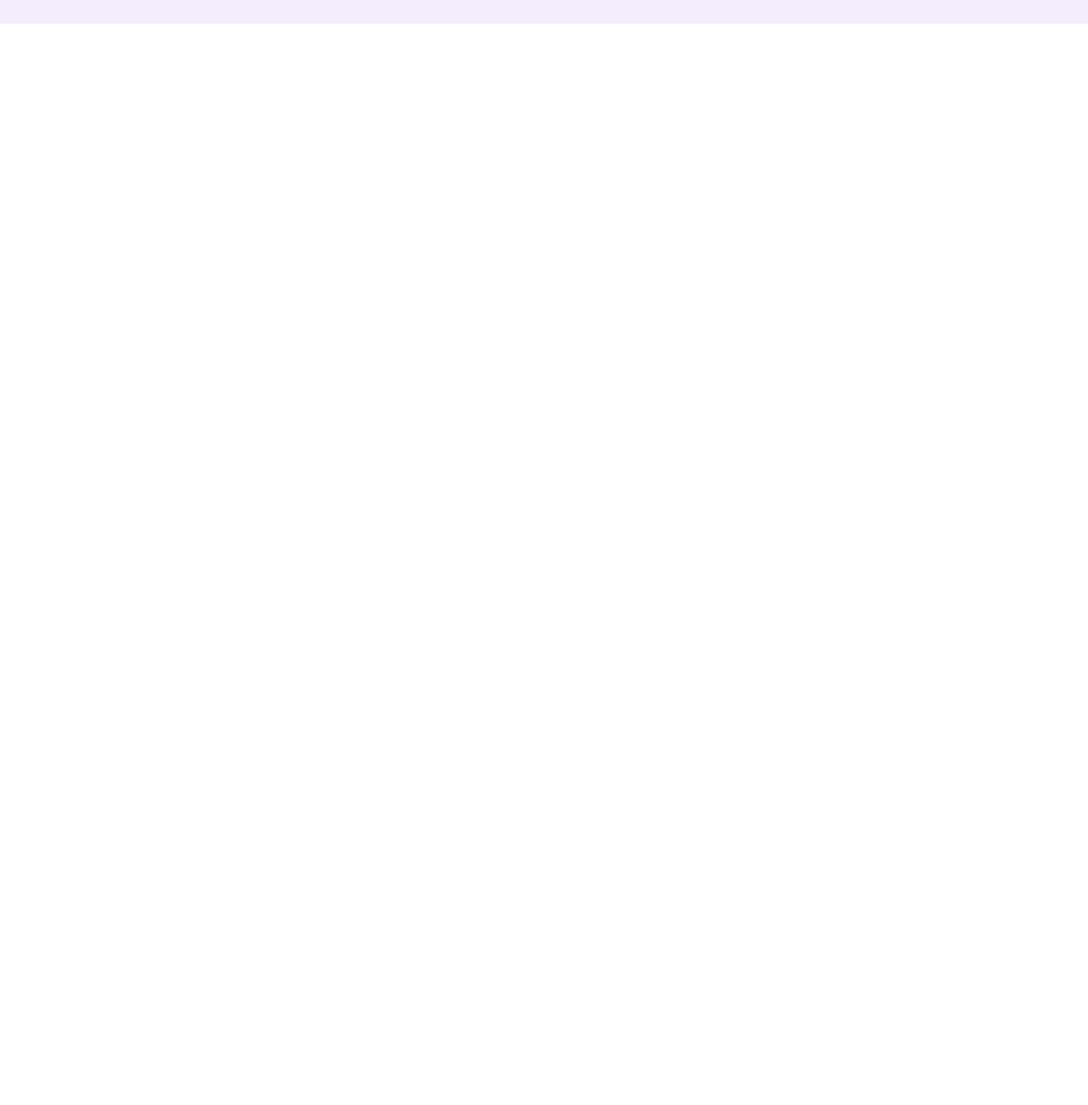
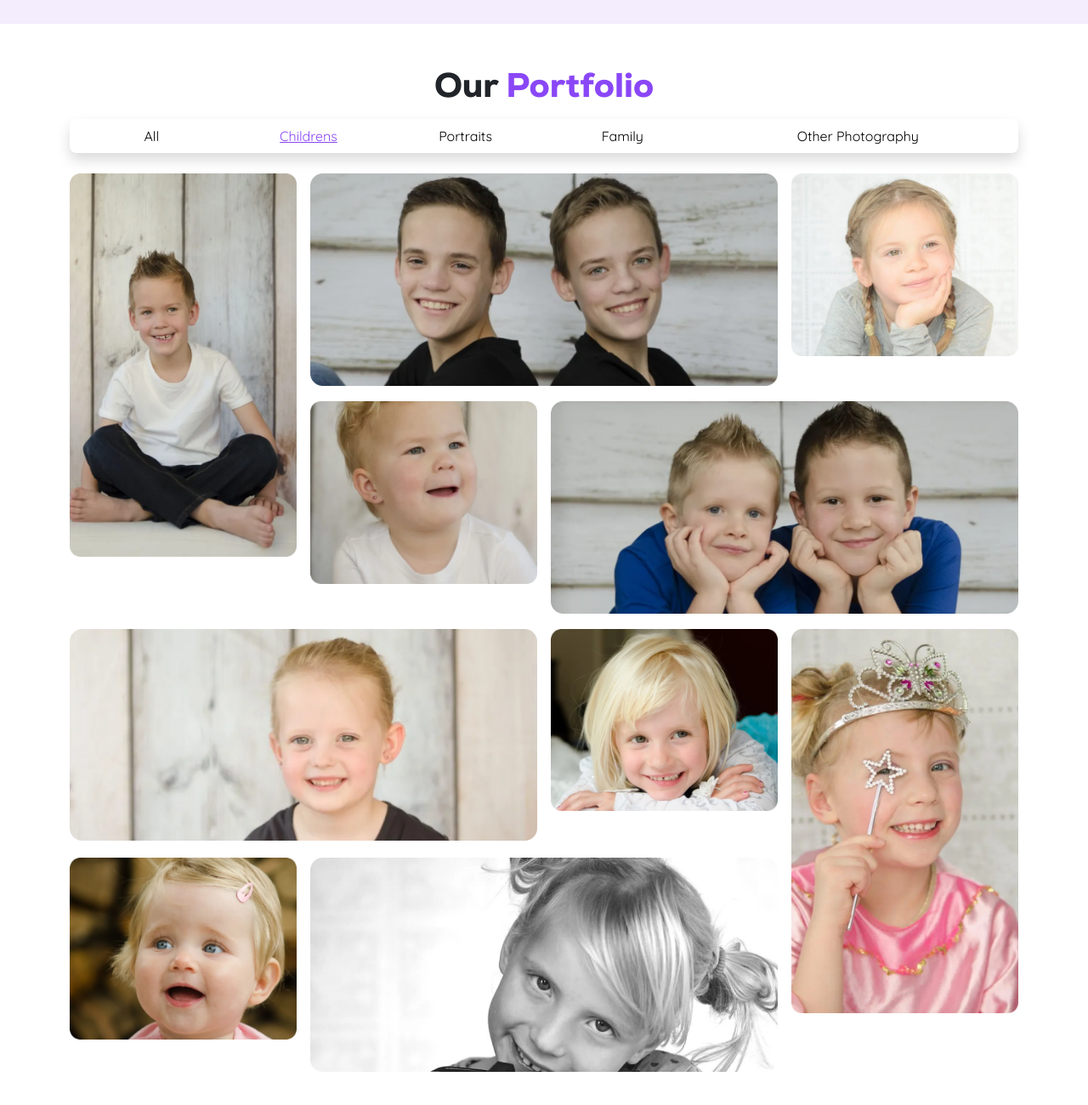
Before and after one commit to mominul-islam45/Bootstrap-assignment, a plain HTML site: page index.html in a window 1280 px wide. Shown: the part 1275-2575 px from the top of the page at 85% size. Before the commit the page ends 1351 px from the top, so only its background shows below. Drawn offline with nearby package versions, Linux system fonts and the light colour scheme.

Commit message:
portfolio section added

```diff
--- a/index.html
+++ b/index.html
@@ -126,6 +126,67 @@
     <!-- ======= About us section End ======= -->
 
 
+    <!-- ======= Portfolio section Start ======= -->
+    <div class="w-100 my-5">
+        <div class="container text-center">
+            <h1 class="title mb-3">Our <span style="color: var(--purple);">Portfolio</span></h1>
+            <div class="bg-white shadow px-3 mb-4 rounded-3">
+                <ul class="row list-unstyled text-center py-2">
+                    <li class="col-3 col-sm-2">
+                        <a href="#" class="text-decoration-none link-body-emphasis link-opacity-75-hover">All</a>
+                    </li>
+                    <li class="col-3 col-sm-2">
+                        <a href="#" class="link-opacity-75-hover" style="color: var(--purple);">Childrens</a>
+                    </li>
+                    <li class="col-3 col-sm-2">
+                        <a href="#" class="text-decoration-none link-body-emphasis link-opacity-75-hover">Portraits</a>
+                    </li>
+                    <li class="col-3 col-sm-2">
+                        <a href="#" class="text-decoration-none link-body-emphasis link-opacity-75-hover">Family</a>
+                    </li>
+                    <li class="col-6 col-sm-4">
+                        <a href="#" class="text-decoration-none link-body-emphasis link-opacity-75-hover">Other Photography</a>
+                    </li>
+                </ul>
+            </div>
+
+            <div class="portfolio-imgs">
+                <div class="img-1">
+                    <img src="images/portfolio-imgs/portfolio-img-1.png" alt="" class="w-100">
+                </div>
+                <div class="img-2">
+                    <img src="images/portfolio-imgs/portfolio-img-2.png" alt="" class="w-100">
+                </div>
+                <div class="img-3">
+                    <img src="images/portfolio-imgs/portfolio-img-3.png" alt="" class="w-100">
+                </div>
+                <div class="img-4">
+                    <img src="images/portfolio-imgs/portfolio-img-4.png" alt="" class="w-100">
+                </div>
+                <div class="img-5">
+                    <img src="images/portfolio-imgs/portfolio-img-5.png" alt="" class="w-100">
+                </div>
+                <div class="img-6">
+                    <img src="images/portfolio-imgs/portfolio-img-6.png" alt="" class="w-100">
+                </div>
+                <div class="img-7">
+                    <img src="images/portfolio-imgs/portfolio-img-7.png" alt="" class="w-100">
+                </div>
+                <div class="img-8">
+                    <img src="images/portfolio-imgs/portfolio-img-8.png" alt="" class="w-100">
+                </div>
+                <div class="img-9">
+                    <img src="images/portfolio-imgs/portfolio-img-9.png" alt="" class="w-100">
+                </div>
+                <div class="img-10">
+                    <img src="images/portfolio-imgs/portfolio-img-10.png" alt="" class="w-100">
+                </div>
+            </div>
+        </div>
+    </div>
+    <!-- ======= Portfolio section End ======= -->
+
+
 
 
 
--- a/style.css
+++ b/style.css
@@ -55,3 +55,102 @@ body{
     filter: blur(100px);
     opacity: 0.2;
 }
+
+
+.portfolio-imgs{
+    display: grid;
+    grid-template-columns: repeat(4,1fr);
+    grid-template-rows: repeat(4,1fr);
+    gap: 16px;
+
+    & .img-1{
+        grid-row: 1/3;
+        grid-column: 1/2;
+    }
+    .img-2{
+        grid-row: 1/2;
+        grid-column: 2/4;
+    }
+    .img-3{
+        grid-row: 1/2;
+        grid-column: 4/5;
+    }
+    .img-4{
+        grid-row: 2/3;
+        grid-column: 2/3;
+    }
+    .img-5{
+        grid-row: 2/3;
+        grid-column: 3/5;
+    }
+    & .img-6{
+        grid-row: 3/4;
+        grid-column: 1/3;
+    }
+    .img-7{
+        grid-row: 3/4;
+        grid-column: 3/4;
+    }
+    .img-8{
+        grid-row: 3/5;
+        grid-column: 4/5;
+    }
+    .img-9{
+        grid-row: 4/5;
+        grid-column: 1/2;
+    }
+    .img-10{
+        grid-row: 4/5;
+        grid-column: 2/4;
+    }
+}
+
+@media (max-width: 768px) {
+    .portfolio-imgs{
+        display: grid;
+        grid-template-columns: repeat(2,1fr);
+        grid-template-rows: repeat(8,1fr);
+        gap: 16px;
+
+        & .img-1{
+            grid-row: 1/3;
+            grid-column: 1/2;
+        }
+        .img-2{
+            grid-row: 3/4;
+            grid-column: 1/3;
+        }
+        .img-3{
+            grid-row: 1/2;
+            grid-column: 2/3;
+        }
+        .img-4{
+            grid-row: 2/3;
+            grid-column: 2/3;
+        }
+        .img-5{
+            grid-row: 4/5;
+            grid-column: 1/3;
+        }
+        & .img-6{
+            grid-row: 5/6;
+            grid-column: 1/3;
+        }
+        .img-7{
+            grid-row: 6/7;
+            grid-column: 1/2;
+        }
+        .img-8{
+            grid-row: 6/8;
+            grid-column: 2/3;
+        }
+        .img-9{
+            grid-row: 7/8;
+            grid-column: 1/2;
+        }
+        .img-10{
+            grid-row: 8/9;
+            grid-column: 1/3;
+        }
+    }
+}
```
Also changed, not shown: images/portfolio-imgs/portfolio-img-1.png (added), images/portfolio-imgs/portfolio-img-10.png (added), images/portfolio-imgs/portfolio-img-2.png (added), images/portfolio-imgs/portfolio-img-3.png (added), images/portfolio-imgs/portfolio-img-4.png (added), images/portfolio-imgs/portfolio-img-5.png (added), images/portfolio-imgs/portfolio-img-6.png (added), images/portfolio-imgs/portfolio-img-7.png (added), images/portfolio-imgs/portfolio-img-8.png (added), images/portfolio-imgs/portfolio-img-9.png (added).
